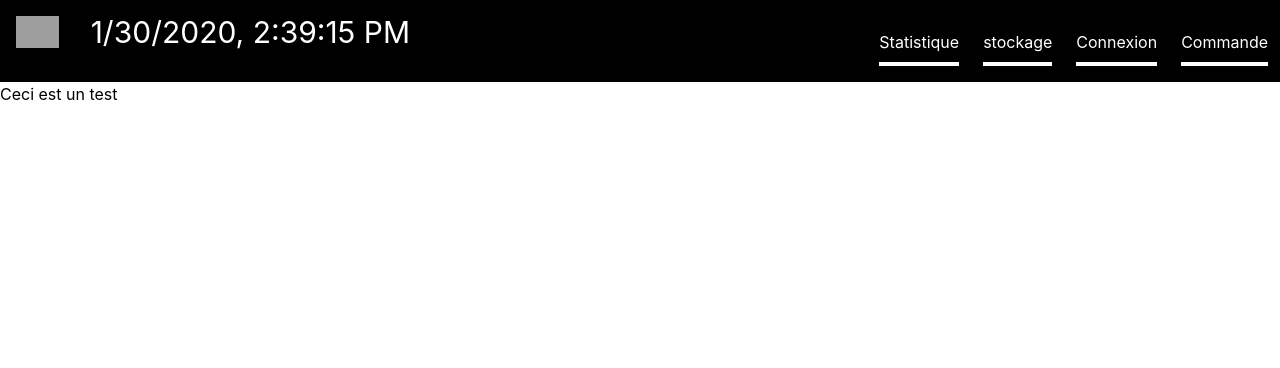
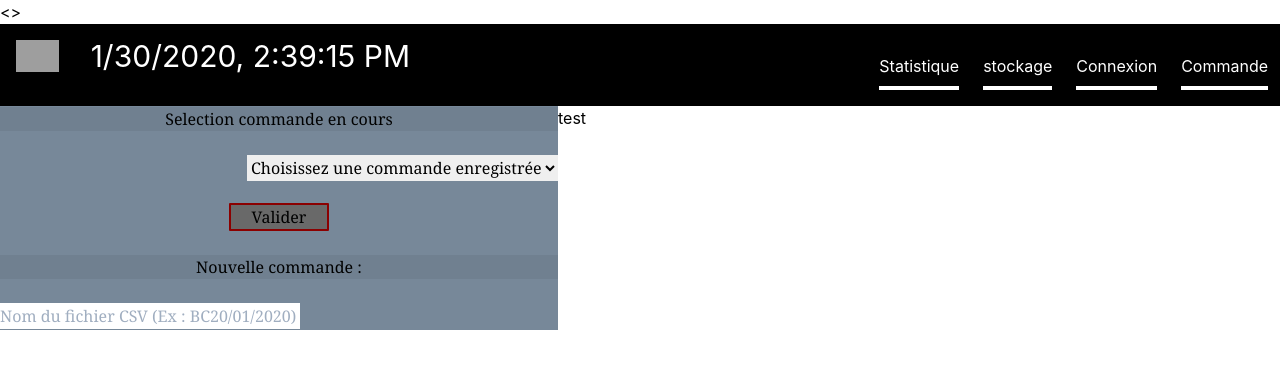
Before and after one commit to AlbertLanne/ProductionMonitoringMysql, a website: page public/commande.html in a window 1280 px wide. Drawn offline with Linux system fonts and the light colour scheme; grey boxes are pictures that could not be loaded.

Commit message:
passage linux

```diff
--- a/public/commande.html
+++ b/public/commande.html
@@ -10,17 +10,31 @@
     <link href="css/stockage.css" rel="stylesheet">
 </head>
 
-<body>
+<>
 <div id="navbar"></div>
 
-<div>
-    <p>Ceci est un test</p>
+<div class="gauche">
+    <p class="textecenterpanneaugauche">Selection commande en cours</p>
+    <br>
+    <select name="selectBC" class="droite" id="SelectBox">
+        <option value="default" >Choisissez une commande enregistrée</option>
+        <option value="">BC20/01/2020</option>
+        <option value="champ1">BC18/01/2020</option>
+    </select>
+    <br>
+    <br>
+    <button class="boutonspanel">Valider</button>
+    <br>
+    <p class="textecenterpanneaugauche">Nouvelle commande :</p>
+    <br>
+    <input class="centre" type="text" name="addBC" placeholder="Nom du fichier CSV (Ex : BC20/01/2020)"/>
+</div>
+<div class="">
+    <p>test</p>
 </div>
 
 
 <script src="js/navbar.js"></script>
-
-
 </body>
 
 </html>
```
